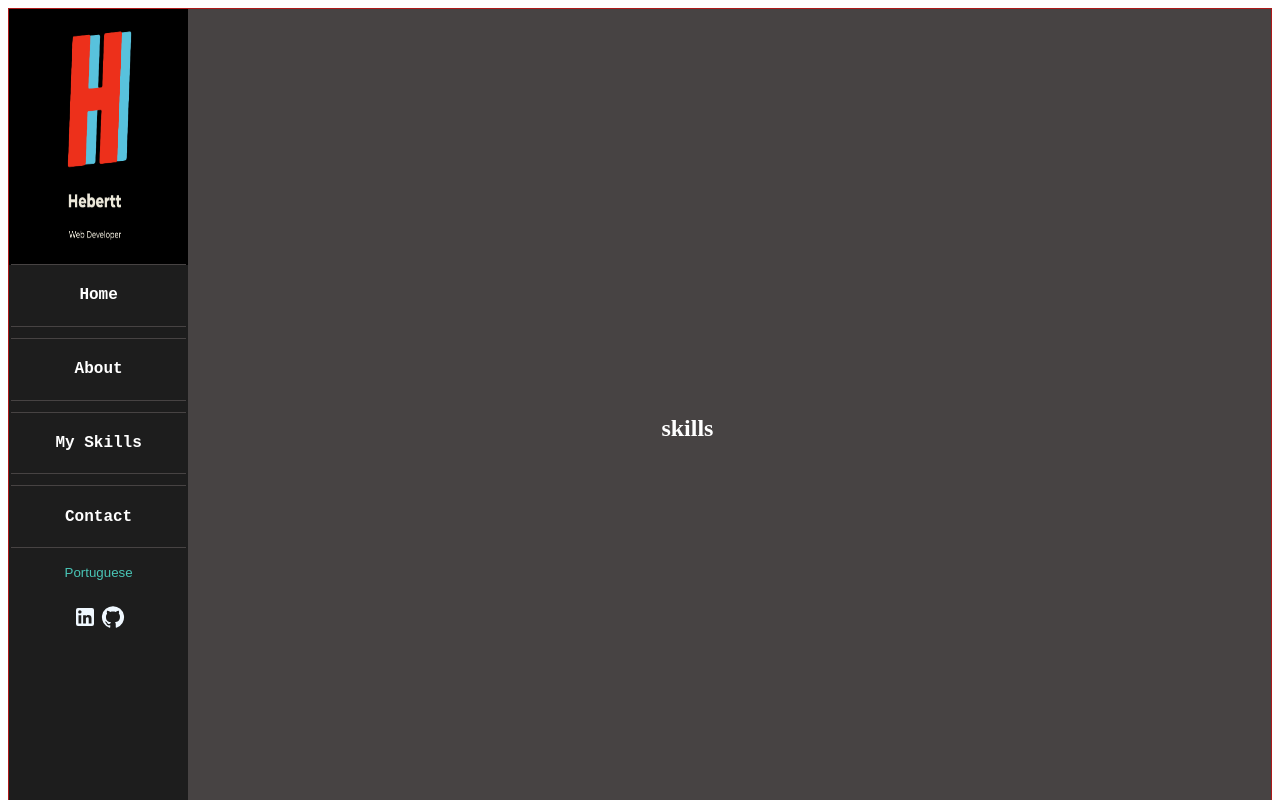
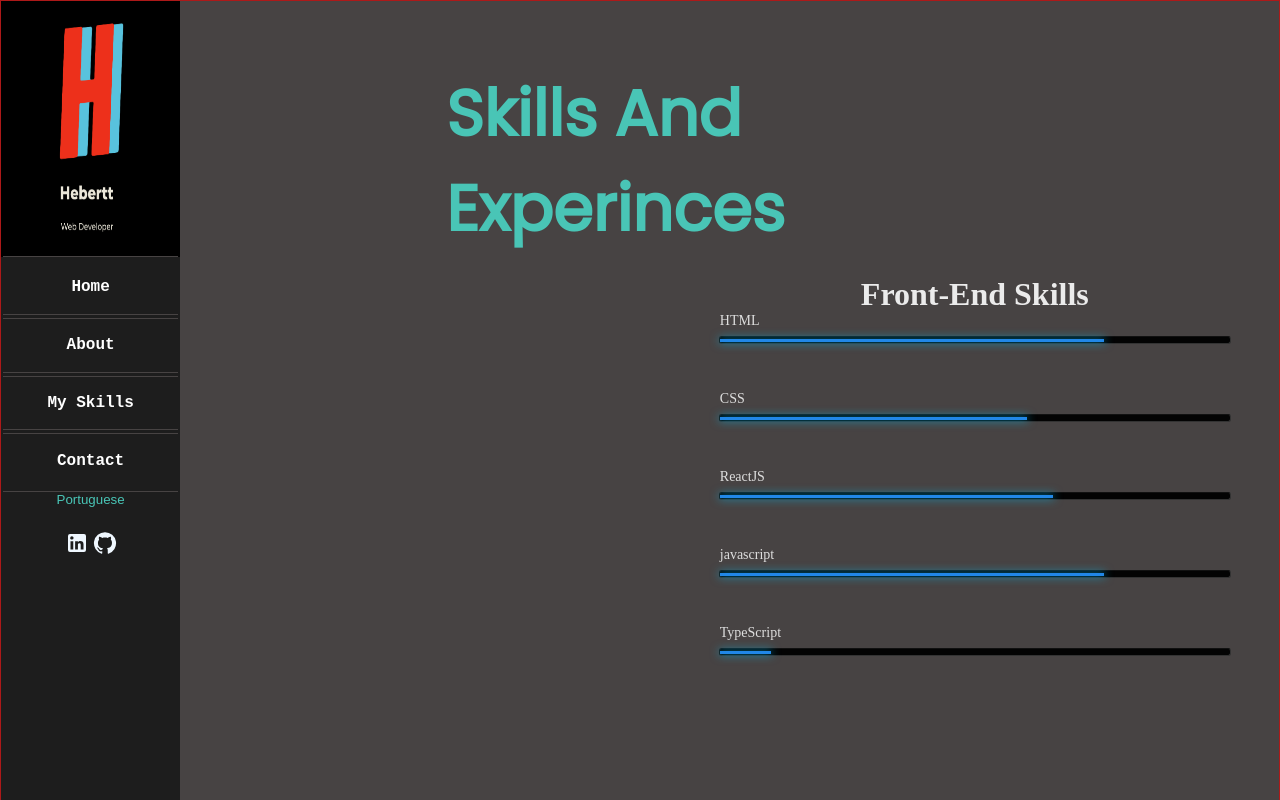
Before and after one commit to Kamui-Hebertt/Kamui-Hebertt.Portifolio, a React (Create React App) app in the folder my-app/: page /skills in a window 1280 px wide. Shown: the top 800 px of the page. Built offline with nearby package versions, Linux system fonts and the light colour scheme.

Commit message:
feat: skills bar

```diff
--- a/my-app/src/components/SideBar.js
+++ b/my-app/src/components/SideBar.js
@@ -17,8 +17,9 @@ import CloseIcon from '@mui/icons-material/Close';
   }
 
   const closeBar = () => {
-    const x =  document.querySelector('.links')
-    return  x.style.display = 'none';
+    const x =  document.querySelector('.links');
+
+       return  x.style.display = 'none';
 
   }
 
--- a/my-app/src/pages/Skills.js
+++ b/my-app/src/pages/Skills.js
@@ -6,7 +6,7 @@ import providerFile from '../context/contex';
 
 
 function Skills () {
-    const { loading, setloading } = useContext(providerFile);
+    const { loading, setloading, english   } = useContext(providerFile);
 
     useEffect(
         () => {
@@ -22,7 +22,26 @@ function Skills () {
         return(
             <div className='allContent'>
            <SideBar />
-         {loading ? <Loading /> : (<h2>skills</h2>)}
+         {loading ? <Loading /> : (
+         <>{ english ? (
+           <main className='skillsMain'>
+           <h1 className='titleSkills'>Skills And Experinces</h1>
+          <div class="container">
+  <div class="col">
+    <h2 class="titulo">Front-End Skills</h2>
+    <ul class="skill">
+      <li><span class="blueline html"></span><em>HTML</em></li>
+      <li><span class="blueline css"></span><em>CSS</em></li>
+      <li><span class="blueline javascript"></span><em>ReactJS</em></li>
+      <li><span class="blueline php"></span><em>javascript</em></li>
+      <li><span class="blueline jquery"></span><em>TypeScript</em></li>
+    </ul>
+  </div>
+
+  </div>
+
+              </main>
+              ) : 'sadsadas'}</>)}
             </div>
         )
     }
--- a/my-app/src/styles/_colors.scss
+++ b/my-app/src/styles/_colors.scss
@@ -1,4 +1,7 @@
 $backG : #1d1d1d;
 $whiteLetter : #fff;
 $blueHove : #49c5b6;
-$kindgray : rgb(71, 67, 67)
+$kindgray : rgb(71, 67, 67);
+$redOne : rgb(228, 51, 51);
+$purple :  rgb(233, 62, 233);
+$blueborder: #2187e7;
--- a/my-app/src/styles/_mobile.scss
+++ b/my-app/src/styles/_mobile.scss
@@ -90,9 +90,6 @@
 
    margin-bottom: -9vh;
 
-
-
-
   }
   .hi1{
     margin: auto;
--- /dev/null
+++ b/my-app/src/styles/_skillBars.scss
@@ -0,0 +1,102 @@
+* {margin: 0; padding: 0; outline: none;}
+
+
+
+.col {
+
+  width: 40vw;
+  margin-left: 56vw;
+  margin-top: 35vh;
+  position: relative;
+  height: 80vh;
+  font-size: 12px;
+  line-height: 2em;
+
+
+}
+
+.skill {
+  list-style:none;
+  padding-top:30px;
+}
+
+.skill li {
+  margin-bottom:70px;
+  background:#030303;
+  height:6px;
+  border-radius:3px;
+  border-left:1px solid #111;
+  border-top:1px solid #111;
+  border-right:1px solid #333;
+  border-bottom:1px solid #333;
+}
+
+.skill li em {
+  position:relative;
+  font-style: normal;
+  font-size: 14px;
+  text-align: center;
+  color:#dedede;
+  top:-28px;
+}
+
+.blueline {
+  height: 3px;
+  margin: 2px 0;
+  background: #2187e7;
+  position: absolute;
+  box-shadow: 0px 0px 10px 1px rgba(0,198,255,0.6);
+}
+
+.skillsMain {
+  border: 1px solid transparent;
+  height: 150vh;
+
+
+
+}
+
+.titleSkills{
+  float: right;
+  margin-right: 25vw;
+  margin-top: 8vh;
+  width: 40vw;
+  font-size: 8vh;
+  color: $blueHove;
+  font-family: "Poppins";
+
+}
+.titulo {
+  font-size: 4vh;
+  display: flex;
+  justify-content: center;
+
+}
+
+.titulo      { opacity:1;  animation:titulo 5s ease-out;     }
+
+
+.html        { width:75%;  animation:html 2s ease-out;       }
+.css         { width:60%;  animation:css 2s ease-out;        }
+.php         { width:75%;  animation:php 2s ease-out;        }
+.javascript  { width:65%;  animation:javascript 2s ease-out; }
+.jquery      { width: 10%;  animation:jquery 2s ease-out;     }
+
+
+
+
+
+@keyframes titulo      { 0% { opacity:0; } 100% { opacity:1; }  }
+
+
+@keyframes html        { 0% { width:0px; } 100% { width: 75%; }  }
+@keyframes css         { 0% { width:0px; } 100% { width: 60%; }  }
+@keyframes php         { 0% { width:0px; } 100% { width:75%; }  }
+@keyframes javascript  { 0% { width:0px; } 100% { width:65%; }  }
+@keyframes jquery      { 0% { width:0px; } 100% { width: 10%; }  }
+
+
+
+
+
+/*media queries*/
--- a/my-app/src/styles/main.css
+++ b/my-app/src/styles/main.css
@@ -341,4 +341,208 @@
   .hipt {
     margin-left: 27vw;
   }
-}/*# sourceMappingURL=main.css.map */
+}
+* {
+  margin: 0;
+  padding: 0;
+  outline: none;
+}
+
+.col {
+  width: 40vw;
+  margin-left: 56vw;
+  margin-top: 35vh;
+  position: relative;
+  height: 80vh;
+  font-size: 12px;
+  line-height: 2em;
+}
+
+.skill {
+  list-style: none;
+  padding-top: 30px;
+}
+
+.skill li {
+  margin-bottom: 70px;
+  background: #030303;
+  height: 6px;
+  border-radius: 3px;
+  border-left: 1px solid #111;
+  border-top: 1px solid #111;
+  border-right: 1px solid #333;
+  border-bottom: 1px solid #333;
+}
+
+.skill li em {
+  position: relative;
+  font-style: normal;
+  font-size: 14px;
+  text-align: center;
+  color: #dedede;
+  top: -28px;
+}
+
+.blueline {
+  height: 3px;
+  margin: 2px 0;
+  background: #2187e7;
+  position: absolute;
+  box-shadow: 0px 0px 10px 1px rgba(0, 198, 255, 0.6);
+}
+
+.skillsMain {
+  border: 1px solid transparent;
+  height: 150vh;
+}
+
+.titleSkills {
+  float: right;
+  margin-right: 25vw;
+  margin-top: 8vh;
+  width: 40vw;
+  font-size: 8vh;
+  color: #49c5b6;
+  font-family: "Poppins";
+}
+
+.titulo {
+  font-size: 4vh;
+  display: flex;
+  justify-content: center;
+}
+
+.titulo {
+  opacity: 1;
+  -webkit-animation: titulo 5s ease-out;
+          animation: titulo 5s ease-out;
+}
+
+.html {
+  width: 75%;
+  -webkit-animation: html 2s ease-out;
+          animation: html 2s ease-out;
+}
+
+.css {
+  width: 60%;
+  -webkit-animation: css 2s ease-out;
+          animation: css 2s ease-out;
+}
+
+.php {
+  width: 75%;
+  -webkit-animation: php 2s ease-out;
+          animation: php 2s ease-out;
+}
+
+.javascript {
+  width: 65%;
+  -webkit-animation: javascript 2s ease-out;
+          animation: javascript 2s ease-out;
+}
+
+.jquery {
+  width: 10%;
+  -webkit-animation: jquery 2s ease-out;
+          animation: jquery 2s ease-out;
+}
+
+@-webkit-keyframes titulo {
+  0% {
+    opacity: 0;
+  }
+  100% {
+    opacity: 1;
+  }
+}
+
+@keyframes titulo {
+  0% {
+    opacity: 0;
+  }
+  100% {
+    opacity: 1;
+  }
+}
+@-webkit-keyframes html {
+  0% {
+    width: 0px;
+  }
+  100% {
+    width: 75%;
+  }
+}
+@keyframes html {
+  0% {
+    width: 0px;
+  }
+  100% {
+    width: 75%;
+  }
+}
+@-webkit-keyframes css {
+  0% {
+    width: 0px;
+  }
+  100% {
+    width: 60%;
+  }
+}
+@keyframes css {
+  0% {
+    width: 0px;
+  }
+  100% {
+    width: 60%;
+  }
+}
+@-webkit-keyframes php {
+  0% {
+    width: 0px;
+  }
+  100% {
+    width: 75%;
+  }
+}
+@keyframes php {
+  0% {
+    width: 0px;
+  }
+  100% {
+    width: 75%;
+  }
+}
+@-webkit-keyframes javascript {
+  0% {
+    width: 0px;
+  }
+  100% {
+    width: 65%;
+  }
+}
+@keyframes javascript {
+  0% {
+    width: 0px;
+  }
+  100% {
+    width: 65%;
+  }
+}
+@-webkit-keyframes jquery {
+  0% {
+    width: 0px;
+  }
+  100% {
+    width: 10%;
+  }
+}
+@keyframes jquery {
+  0% {
+    width: 0px;
+  }
+  100% {
+    width: 10%;
+  }
+}
+/*media queries*//*# sourceMappingURL=main.css.map */
--- a/my-app/src/styles/main.scss
+++ b/my-app/src/styles/main.scss
@@ -3,3 +3,4 @@
 @import "_keyframes";
 @import "_components";
 @import "_mobile";
+@import "_skillBars";
```
Also changed, not shown: 1 other file (tests, documents, lock files or other folders).
